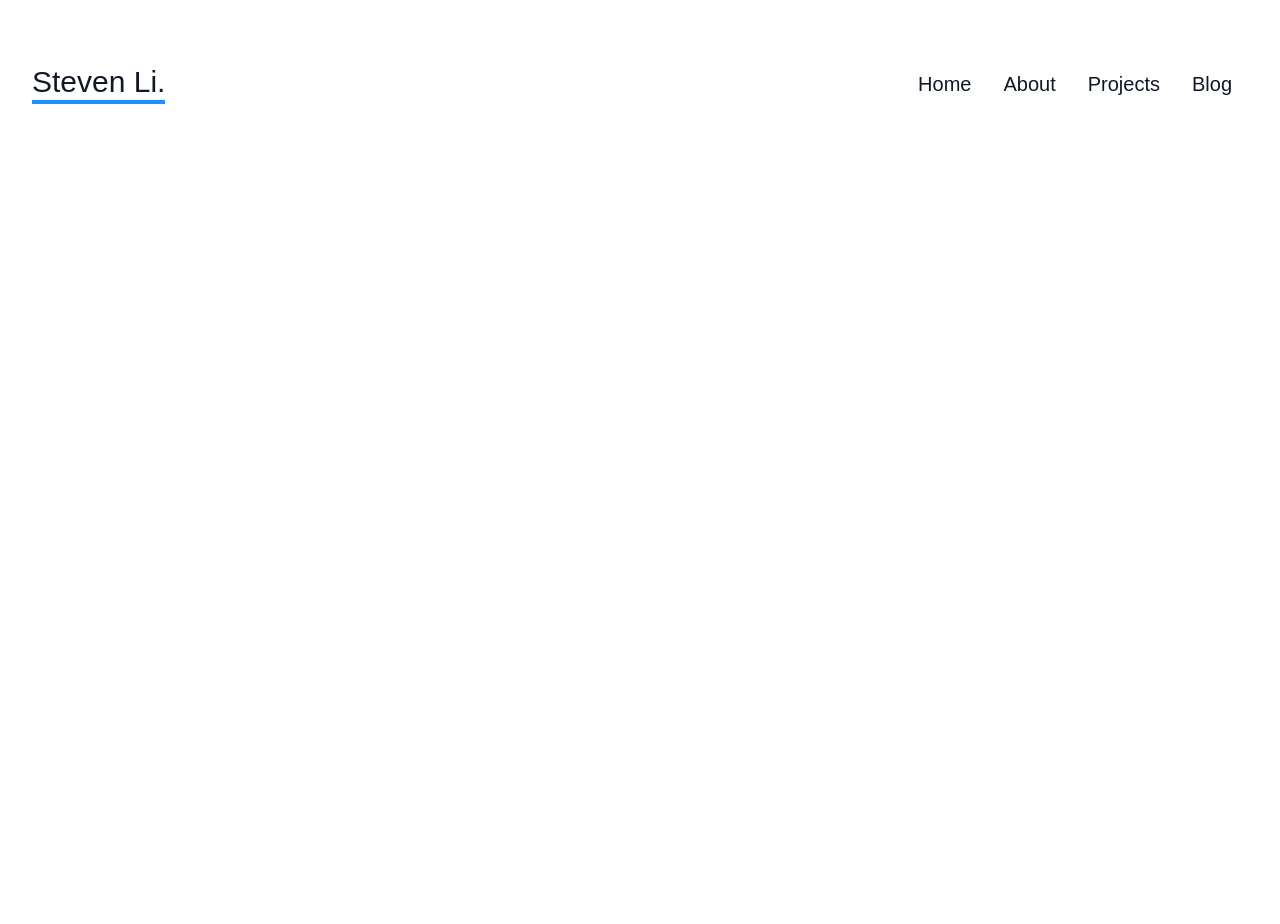
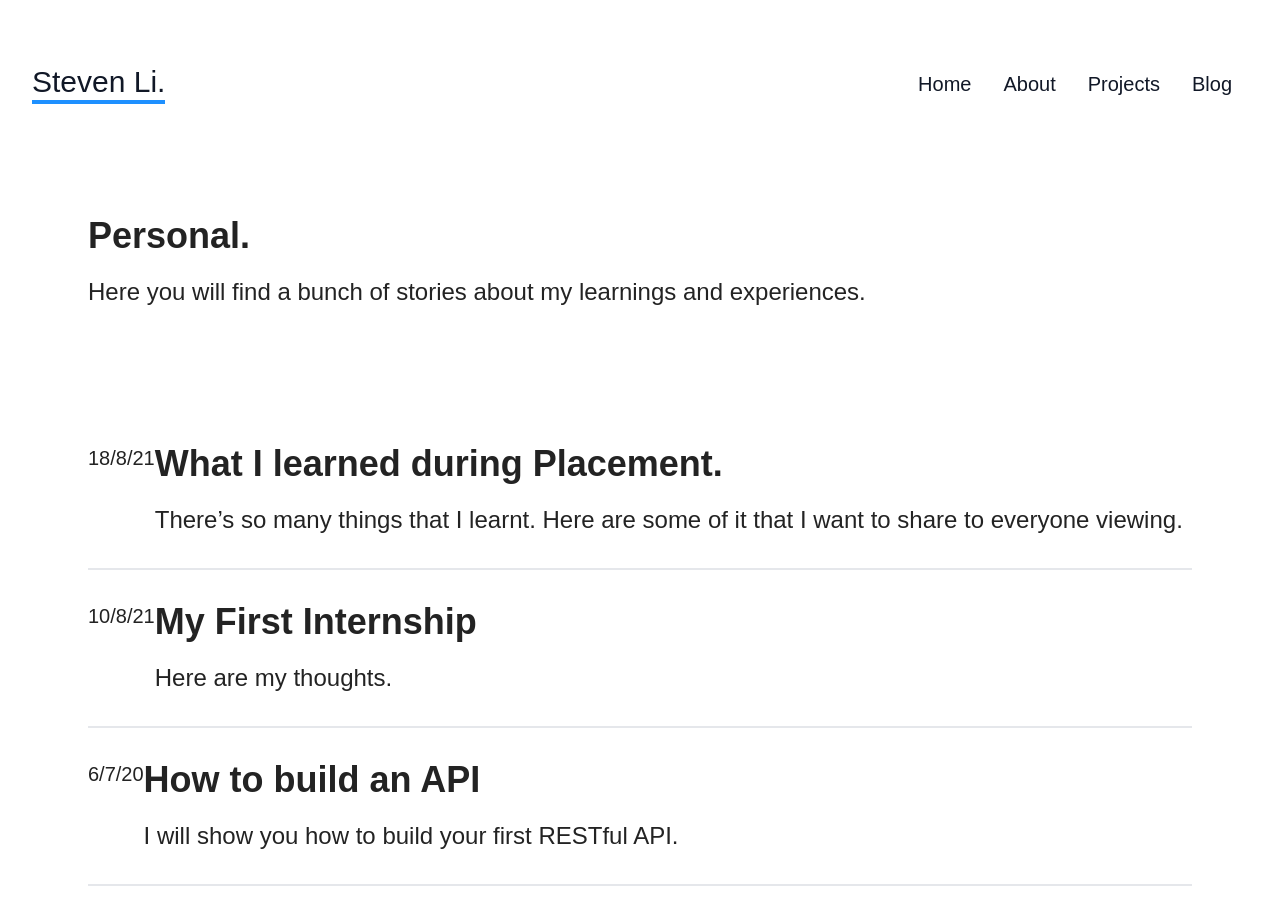
Before and after one commit to s-li1/portfolio, a Next.js app: page /blog/personal in a window 1280 px wide. Shown: the top 924 px of the page. Before the commit the page ends 800 px from the top, so only its background shows below. Built offline with nearby package versions, Linux system fonts and the light colour scheme.

Commit message:
basic personal blog page

```diff
--- a/pages/blog/personal/index.tsx
+++ b/pages/blog/personal/index.tsx
@@ -1,10 +1,17 @@
 import React from 'react';
 import Container from '../../../components/Container';
+import Posts from '../../../components/Posts';
 
 export default function Personal() {
     return (
        <Container>
-
+           <div className="p-12 md:ml-10">
+            <h1 className="text-4xl font-semibold mb-5">
+                Personal.
+            </h1>
+            <h2 className="text-2xl">Here you will find a bunch of stories about my learnings and experiences.</h2>
+           </div>
+           <Posts/>
        </Container>
     )
 }
```
